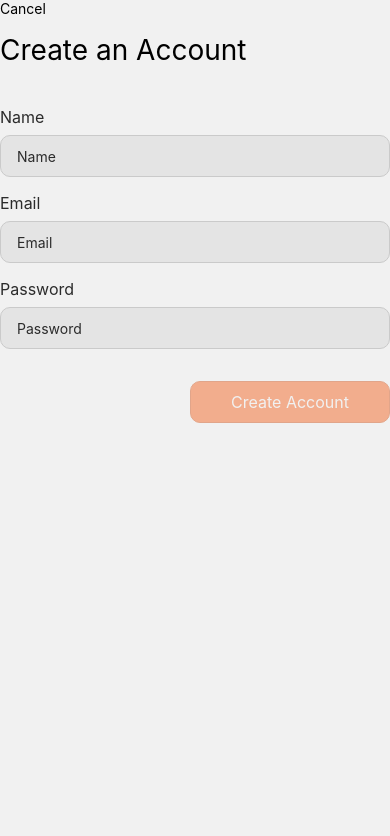
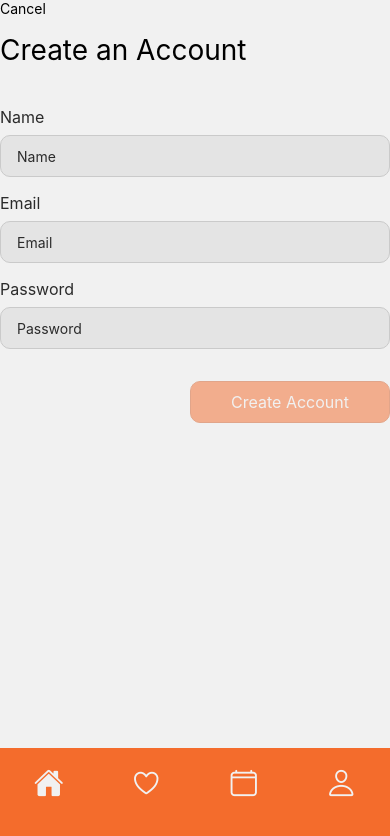
Before and after one commit to justinjya/AICE, a React Native app: screen / in a window 390 px wide. Shown: the top 836 px of the page. Built offline with nearby package versions, Linux system fonts and the light colour scheme.

Commit message:
created bottom nav bar

```diff
--- a/App.tsx
+++ b/App.tsx
@@ -2,11 +2,13 @@ import { StatusBar } from 'expo-status-bar';
 import { StyleSheet, SafeAreaView } from 'react-native';
 import { Colors } from '@values';
 import RegisterPage from './RegisterPage';
+import BottomNavBar from './BottomNavBar';
 
 export default function App() {
   return (
     <SafeAreaView style={styles.container}>
       <RegisterPage />
+      <BottomNavBar />
       <StatusBar style="auto" />
     </SafeAreaView>
   );
--- /dev/null
+++ b/BottomNavBar.tsx
@@ -0,0 +1,59 @@
+import { View, StyleSheet, TouchableOpacity } from 'react-native';
+import { Ionicons } from '@expo/vector-icons';
+import { Colors } from '@values';
+import { useState } from 'react';
+
+export default function BottomNavBar() {
+  const [selectedPage, setSelectedPage] = useState('Home');
+  return (
+    <View style={styles.bottomNavBar}>
+      <TouchableOpacity style={styles.iconContainer} onPress={() => setSelectedPage('Home')}>
+          <Ionicons
+            name={selectedPage === 'Home' ? 'home' : 'home-outline'}
+            size={30}
+            iconStyle={{ pointerEvents: 'none' }}
+            color={Colors.onPrimary} />
+      </TouchableOpacity>
+      <TouchableOpacity style={styles.iconContainer} onPress={() => setSelectedPage('Favorites')}>
+          <Ionicons
+            name={selectedPage === 'Favorites' ? 'heart-sharp' : 'heart-outline'}
+            size={30}
+            iconStyle={{ pointerEvents: 'none' }}
+            color={Colors.onPrimary} />
+      </TouchableOpacity>
+      <TouchableOpacity style={styles.iconContainer} onPress={() => setSelectedPage('Meal Plan')}>
+          <Ionicons
+            name={selectedPage === 'Meal Plan' ? 'calendar-clear' : 'calendar-clear-outline'}
+            size={30}
+            iconStyle={{ pointerEvents: 'none' }}
+            color={Colors.onPrimary} />
+      </TouchableOpacity>
+      <TouchableOpacity style={styles.iconContainer} onPress={() => setSelectedPage('Account')}>
+          <Ionicons
+            name={selectedPage === 'Account' ? 'person' : 'person-outline'}
+            size={30}
+            iconStyle={{ pointerEvents: 'none' }}
+            color={Colors.onPrimary} />
+      </TouchableOpacity>
+    </View>
+  );
+}
+
+const styles = StyleSheet.create({
+  bottomNavBar: {
+    justifyContent: 'space-between',
+    backgroundColor: Colors.primary,
+    flexDirection: 'row',
+    height: 96,
+    width: '100%',
+    position: 'absolute',
+    bottom: 0,
+  },
+  iconContainer: {
+    height: '100%',
+    width: '25%',
+    paddingTop: 19,
+    alignItems: 'center',
+    flexDirection: 'column',
+  },
+});
--- a/components/Button.tsx
+++ b/components/Button.tsx
@@ -5,7 +5,7 @@ interface ButtonProps {
   title: string;
   style?: object;
   textStyle?: object;
-  onPress: () => void;
+  onPress?: () => void;
   disabled?: boolean;
   leftIcon?: ReactNode;
   rightIcon?: ReactNode;
--- /dev/null
+++ b/components/IconButton.tsx
@@ -0,0 +1,32 @@
+import { View, StyleSheet} from "react-native";
+import { ReactNode } from "react";
+
+interface ButtonProps {
+  style?: object;
+  onPress?: () => void;
+  icon: ReactNode;
+}
+
+import { TouchableOpacity } from 'react-native';
+
+export default function Button({
+  style,
+  onPress,
+  icon,
+}: ButtonProps) {
+  return (
+    <TouchableOpacity onPress={onPress}>
+      <View style={[styles.content, style]}>
+        {icon}
+      </View>
+    </TouchableOpacity>
+  )
+}
+
+const styles = StyleSheet.create({
+  content: {
+    flexDirection: 'row',
+    justifyContent: 'center',
+    alignItems: 'center',
+  }
+});
--- a/components/index.ts
+++ b/components/index.ts
@@ -1,2 +1,3 @@
 export { default as CredentialInput } from './CredentialInput';
 export { default as Button } from './Button';
+export { default as IconButton } from './IconButton';
```
